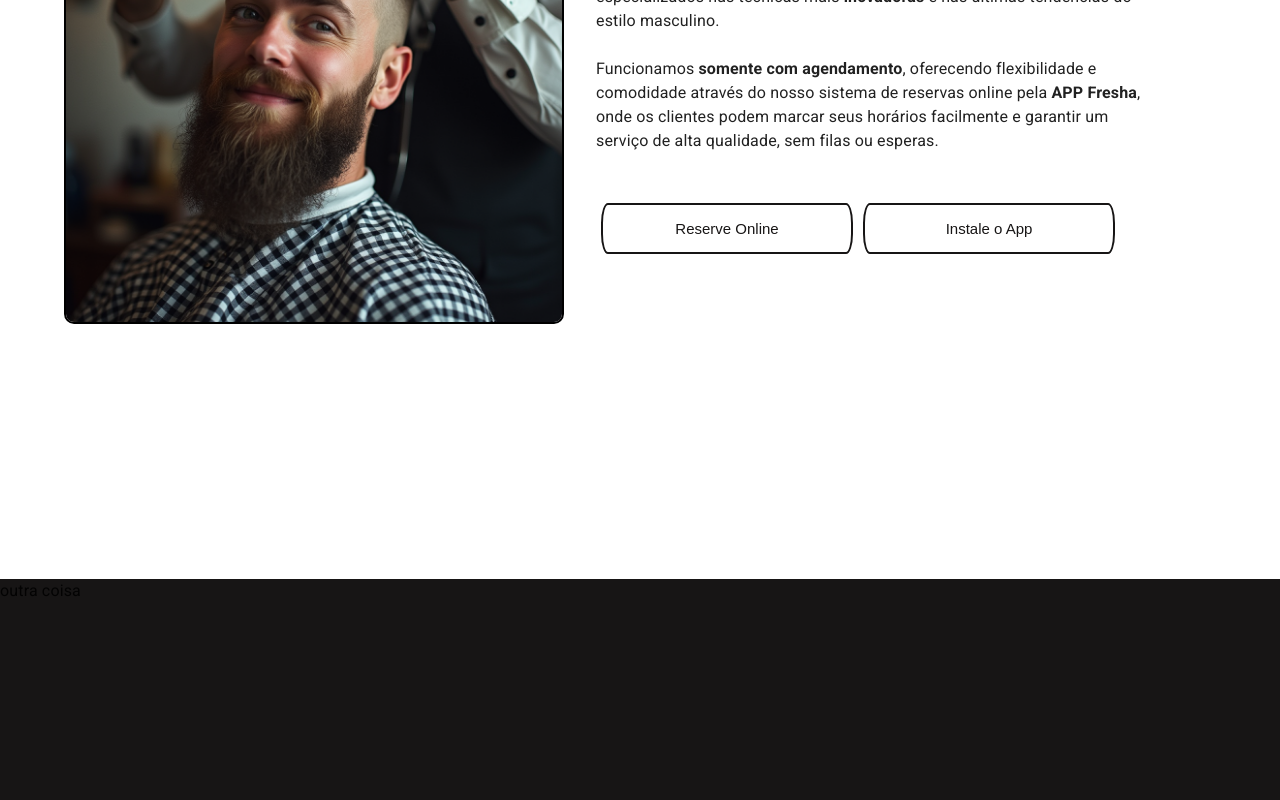
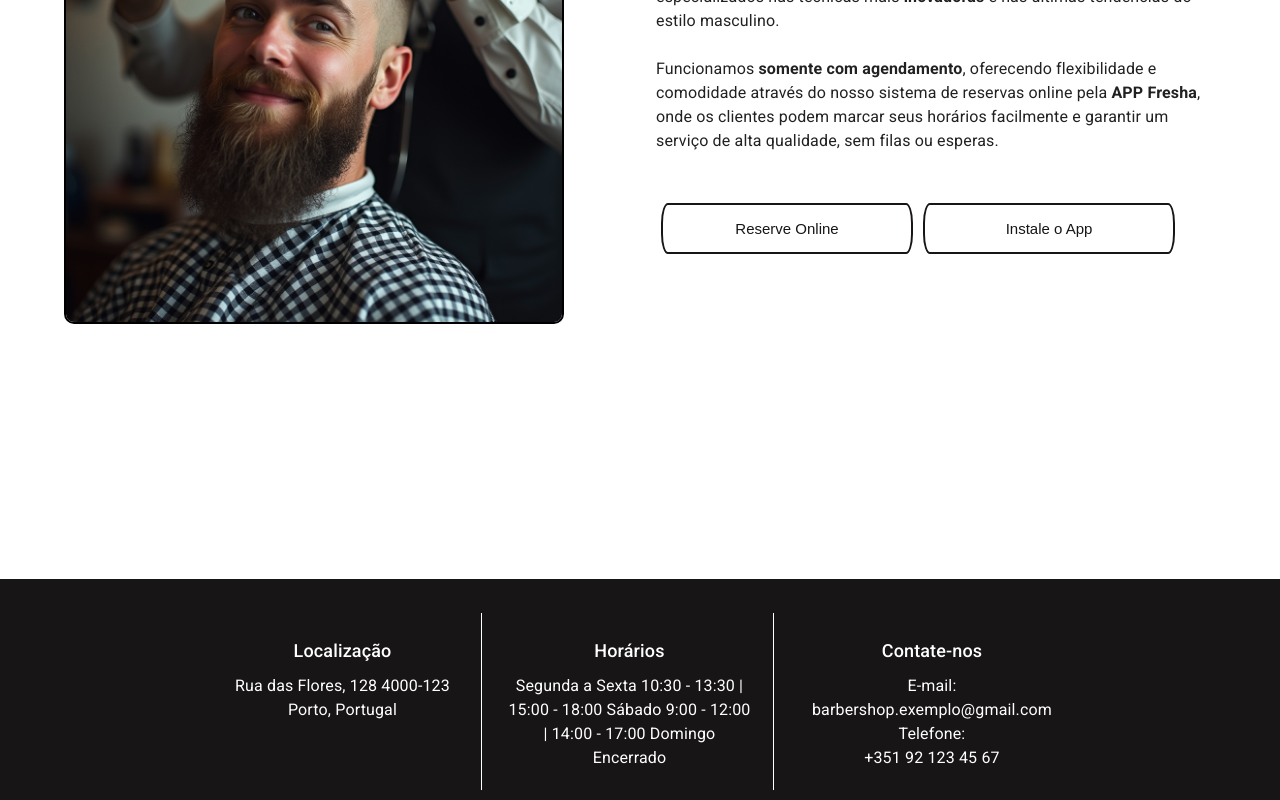
Before and after one commit to OBitencourt/barbershop, a Next.js app: page / in a window 1280 px wide. Shown: the part 1001-1801 px from the top of the page. Before the commit the page ends 1604 px from the top, so only its background shows below. Built offline with nearby package versions, Linux system fonts and the light colour scheme; a web font is replaced by a local one.

Commit message:
feat: adding footer

```diff
--- a/pages/index.tsx
+++ b/pages/index.tsx
@@ -17,7 +17,7 @@ const StyledButton = styled.button`
     margin: 50px 5px;
     cursor: pointer;
     border-radius: 7px / 20px;
-    transition: all 200ms ease;
+    transition: all 300ms ease;
     font-size: 15px;
 
     &:hover {
@@ -50,7 +50,7 @@ const Index = () => {
                 <Container maxWidth='lg'>
 
                     <Grid container spacing={4} >
-                        <Grid item>
+                        <Grid item md={6}>
                             <Image
                                 src="/images/barber-photo-home.png"  // Corrigido caminho
                                 alt="Developer"
@@ -59,7 +59,7 @@ const Index = () => {
                                 style={{borderRadius: '10px', border: '2px solid black'}}
                             />
                         </Grid>
-                        <Grid item sx={{width: '50%'}}>
+                        <Grid item md={6} sx={{width: '50%'}}>
                             <Typography
                                 component='h2'
                                 variant="h3"
--- a/src/components/Footer.tsx
+++ b/src/components/Footer.tsx
@@ -1,11 +1,52 @@
 
+import styled from 'styled-components'
+import { Container, Grid, Typography } from '@mui/material'
+
+const StyledFooter = styled.footer`
+    padding: 10px;
+    color: white;
+`
 
 const Footer = () => {
     return (
         <>
-            <footer>
-                outra coisa
-            </footer>
+            <StyledFooter>
+                <Container maxWidth='md'>
+                    <Grid container spacing={3} sx={{marginTop: 3}}>
+                        <Grid item md={4} sx={{textAlign: 'center', borderRight: '1px solid white', padding: '10px'}}>
+                            <Typography variant='h6' fontSize={18} sx={{marginBottom: 1}}>
+                                Localização
+                            </Typography>
+                            <Typography>
+                                Rua das Flores, 128
+                                4000-123 Porto, Portugal
+                            </Typography>
+                        </Grid>
+                        <Grid item md={4} sx={{textAlign: 'center' , borderRight: '1px solid white', padding: '20px'}}>
+                            <Typography variant='h6' fontSize={18} sx={{marginBottom: 1}}>
+                                Horários
+                            </Typography>
+                            <Typography>
+                            Segunda a Sexta
+                            10:30 - 13:30 | 15:00 - 18:00
+                            Sábado
+                            9:00 - 12:00 | 14:00 - 17:00
+                            Domingo
+                            Encerrado
+                            </Typography>
+                        </Grid>
+                        <Grid item md={4} sx={{textAlign: 'center', padding: '0px'}}>
+                            <Typography variant='h6' fontSize={18} sx={{marginBottom: 1}}>
+                                Contate-nos
+                            </Typography>
+                            <Typography>
+                                <div>E-mail:</div> barbershop.exemplo@gmail.com
+                                <div>Telefone:</div> +351 92 123 45 67
+                            </Typography>
+                        </Grid>
+                    </Grid>
+                </Container>
+            </StyledFooter>
         </>
     )
 }
--- a/src/components/Header.tsx
+++ b/src/components/Header.tsx
@@ -23,6 +23,7 @@ const StyledButton = styled.button`
     border-radius: 20px / 70px;
     transition: all 500ms ease-in-out;
     background-color: rgba(131, 130, 130, 0.2);
+    border: 1px solid transparent;
 
     &:hover {
         color: black;
```
